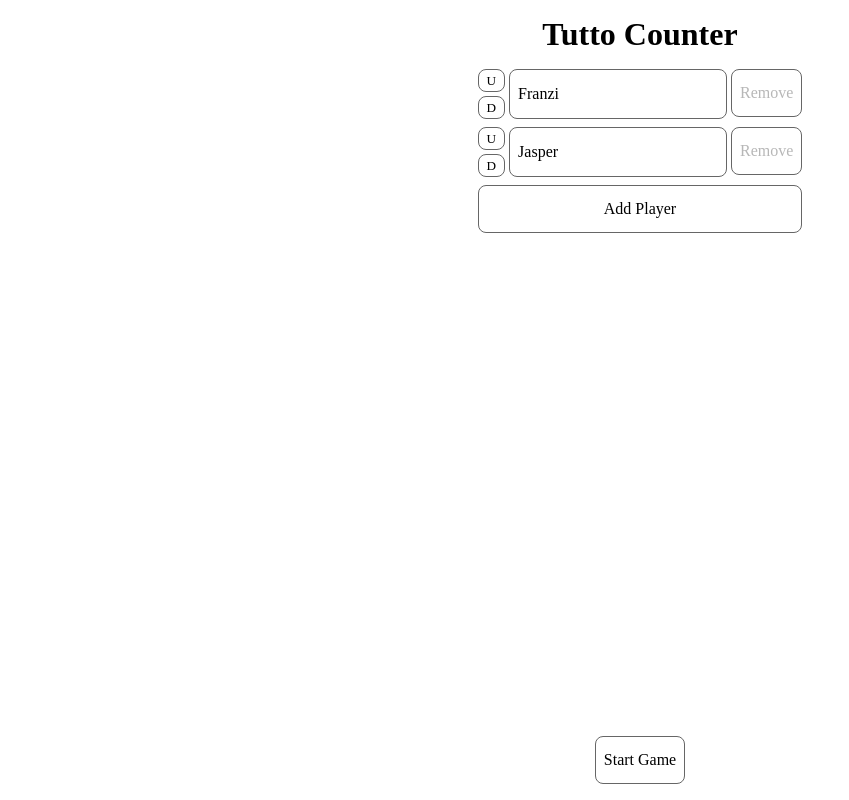
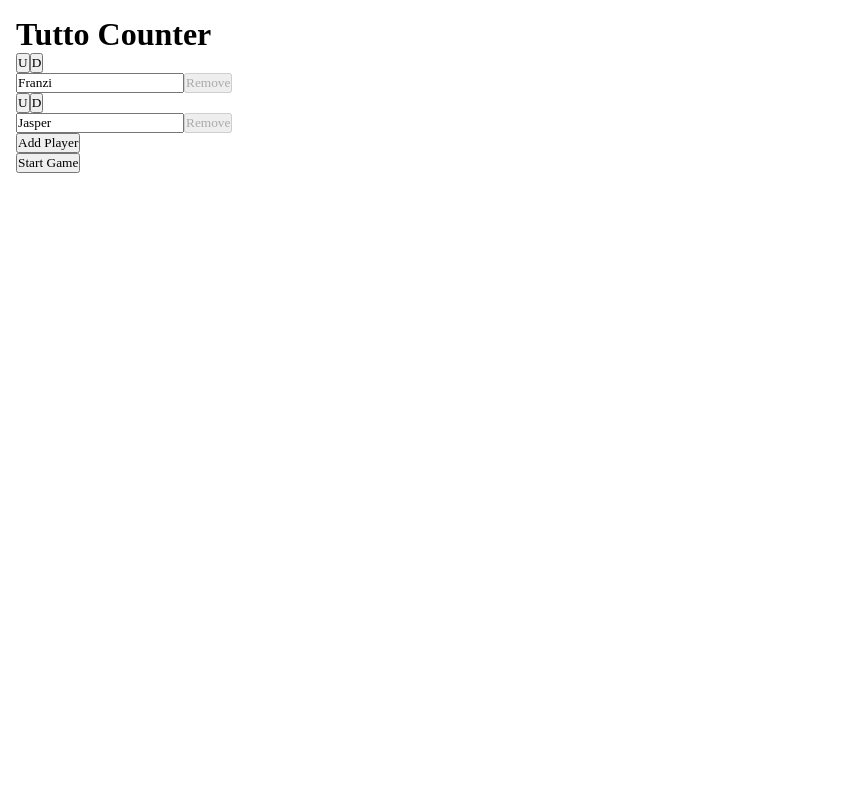
Before and after one commit to JasperBischof/tutto-counter, a Vue app: page / in a window 1280 px wide. Shown: the whole page, without its empty margins (0-849 px from the left). Built offline with nearby package versions, Linux system fonts and the light colour scheme; the HTML template or start-up script is replaced by a standard one; a web font is replaced by a local one.

Commit message:
removed styling for layout troubleshooting

```diff
--- a/src/App.vue
+++ b/src/App.vue
@@ -67,7 +67,6 @@ function restart() {
 </script>
 
 <template>
-  <div id="appContainer">
   <PlayerSetup
     v-if="!game"
     :players="players"
@@ -106,15 +105,6 @@ function restart() {
       }
     "
   />
-  </div>
 </template>
 
-<style scoped>
-#appContainer {
-  height: 100dvh;
-  width: 100dvw;
-  display: flex;
-  flex-direction: column;
-  align-items: center;
-}
-</style>
+<style scoped></style>
--- a/src/components/PlayerSetup.vue
+++ b/src/components/PlayerSetup.vue
@@ -39,72 +39,8 @@ defineProps<{
         Add Player
       </button>
     </ul>
-    <div class="actionButtons">
-      <button @click="onStart" :disabled="players.length < MIN_PLAYERS">
-        Start Game
-      </button>
-    </div>
+    <button @click="onStart" :disabled="players.length < MIN_PLAYERS">
+      Start Game
+    </button>
   </div>
 </template>
-
-<style scoped>
-.order-buttons {
-  display: flex;
-  flex-direction: column;
-  gap: 0.25rem;
-  button {
-    font-size: 0.825rem;
-    flex: 1;
-  }
-}
-.actionButtons {
-  display: flex;
-  gap: 0.5rem;
-  padding: 1rem;
-}
-.player-setup {
-  display: flex;
-  flex: 1;
-  flex-direction: column;
-  align-items: center;
-}
-h1 {
-  padding: 1rem;
-}
-.player-list {
-  list-style-type: none;
-  padding: 0;
-  margin: 0;
-  gap: 0.5rem;
-  flex: 1;
-}
-input[type="text"] {
-  height: 3rem;
-  font-size: 1rem;
-  border: solid 1px hsl(0, 0%, 40%);
-  background-color: #fff;
-  border-radius: 0.5rem;
-  padding-left: 0.5rem;
-  padding-right: 0.5rem;
-}
-button {
-  height: 3rem;
-  font-size: 1rem;
-  border: solid 1px hsl(0, 0%, 40%);
-  background-color: #fff;
-  border-radius: 0.5rem;
-  padding-left: 0.5rem;
-  padding-right: 0.5rem;
-}
-li {
-  display: flex;
-  flex-direction: row;
-  gap: 0.25rem;
-}
-ul {
-  display: flex;
-  flex-direction: column;
-  gap: 0.5rem;
-  flex: 1;
-}
-</style>
--- a/src/components/TurnScreen.vue
+++ b/src/components/TurnScreen.vue
@@ -192,128 +192,3 @@ function submitEntry() {
     </div>
   </div>
 </template>
-
-<style scoped>
-.digit-panel {
-  display: flex;
-  flex-direction: column;
-  gap: 0.5rem;
-  align-items: center;
-  justify-content: center;
-  flex: 1;
-}
-.screen {
-  display: flex;
-  flex-direction: column;
-  flex: 1;
-}
-
-.title {
-  margin: 0;
-  text-align: center;
-  font-size: 2rem;
-  font-weight: 700;
-}
-
-.final-round {
-  margin: 0;
-  text-align: center;
-  font-size: 0.85rem;
-  font-weight: 500;
-  color: #7c3aed;
-}
-
-.tab-bar {
-  display: flex;
-  gap: 8px;
-  font-size: 0.875rem;
-}
-
-.tab-bar button,
-.action-button,
-.bonus-button,
-.display-value,
-.confirm-actions button {
-  border: 1px solid #d1d5db;
-  border-radius: 0.5rem;
-  background: #fff;
-  cursor: pointer;
-}
-
-.tab-bar button {
-  flex: 1;
-  padding: 10px 12px;
-  font-size: 1rem;
-}
-
-.tab-bar button.active,
-.action-button.active,
-.bonus-button.active {
-  background: #7c3aed;
-  color: #fff;
-  border-color: #7c3aed;
-}
-
-.turn-panel {
-  display: flex;
-  flex: 1;
-  flex-direction: column;
-  justify-content: space-between;
-  gap: 12px;
-}
-
-.turn-label,
-.confirm-question {
-  margin: 0;
-  text-align: center;
-  font-size: 1.125rem;
-}
-
-.display-value {
-  width: 100%;
-  padding: 12px 0;
-  font-size: 2.5rem;
-  font-weight: 700;
-  text-align: center;
-}
-
-.button-stack {
-  display: flex;
-  flex-direction: column;
-  gap: 0.5rem;
-  flex: 1;
-}
-
-.row,
-.confirm-actions {
-  display: flex;
-  gap: 4px;
-}
-
-.action-button,
-.bonus-button {
-  flex: 1;
-  padding: 10px 8px;
-  font-size: 0.875rem;
-}
-
-.bonus-row {
-  display: flex;
-  gap: 4px;
-}
-
-.bonus-button {
-  flex: 1;
-}
-
-.confirm-panel {
-  display: flex;
-  flex-direction: column;
-  gap: 16px;
-}
-
-.confirm-actions button {
-  flex: 1;
-  padding: 12px;
-}
-</style>
--- a/src/index.css
+++ b/src/index.css
@@ -5,13 +5,18 @@
 :root {
   font-size: 16px;
 }
-body {
-  width: 100dvw;
-  height: 100dvh;
-}
 
 * {
   margin: 0;
   padding: 0;
   font-family: "SF Pro";
+  box-sizing: border-box;
 }
+#app {
+  width: 100dvw;
+  height: 100dvh;
+  padding: 1rem;
+}
+li {
+  list-style: none;
+}
```
Lines whose indentation alone changed are shown as unchanged.
